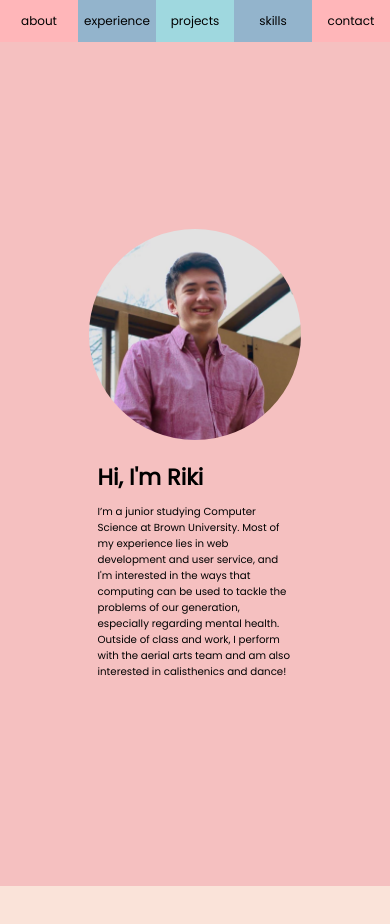
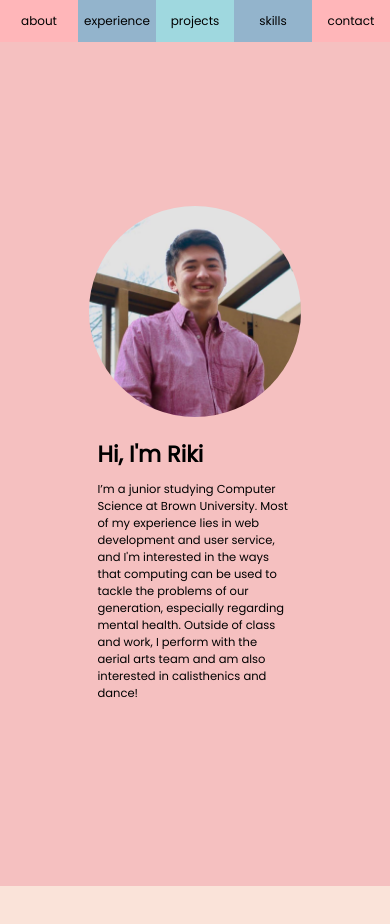
Before and after one commit to r-fameli/my-site, a React (Create React App) app: page / in a window 390 px wide. Shown: the top 924 px of the page. Built offline with nearby package versions, Linux system fonts and the light colour scheme.

Commit message:
Increase size of About text

```diff
--- a/src/css/About.css
+++ b/src/css/About.css
@@ -51,7 +51,7 @@
     }
 
     .About-text p {
-        font-size: 80%;
+        font-size: 90%;
     }
 
     .About-photo {
```
